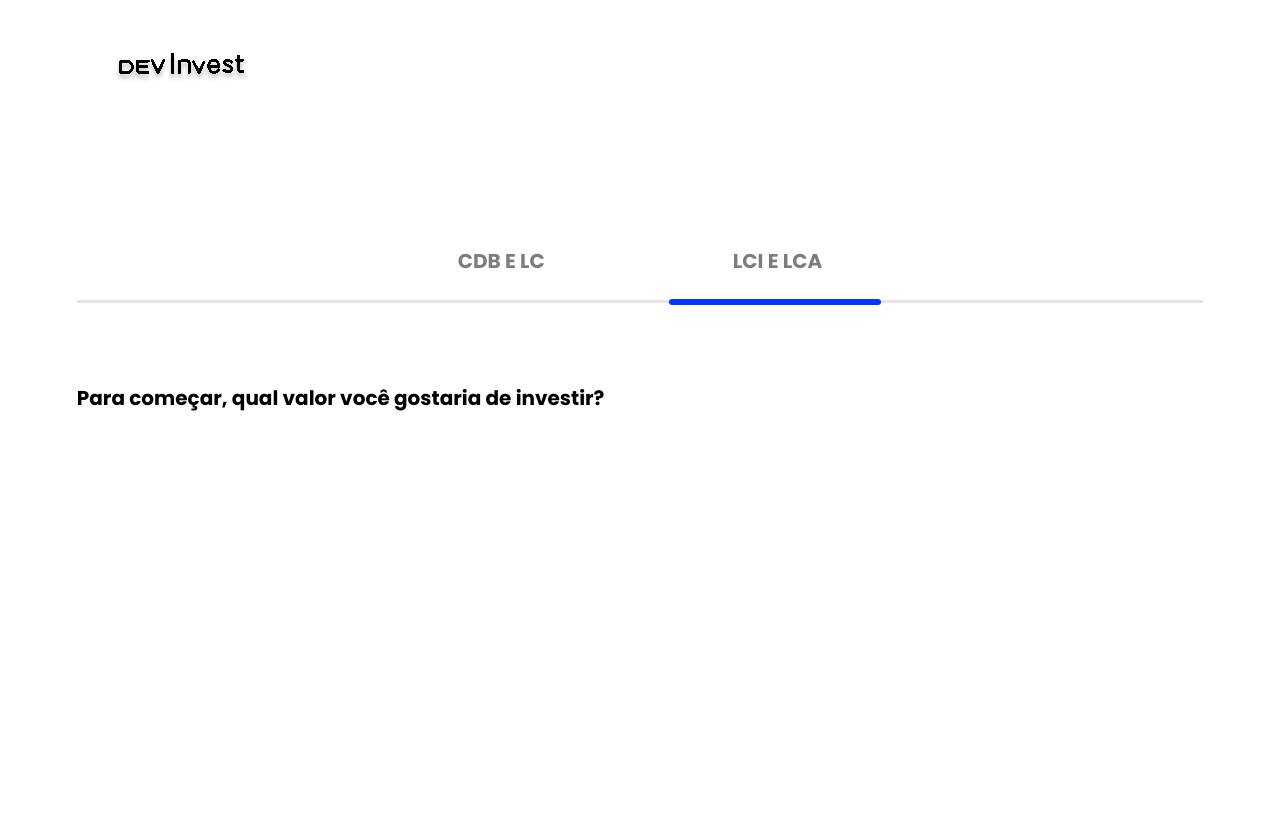
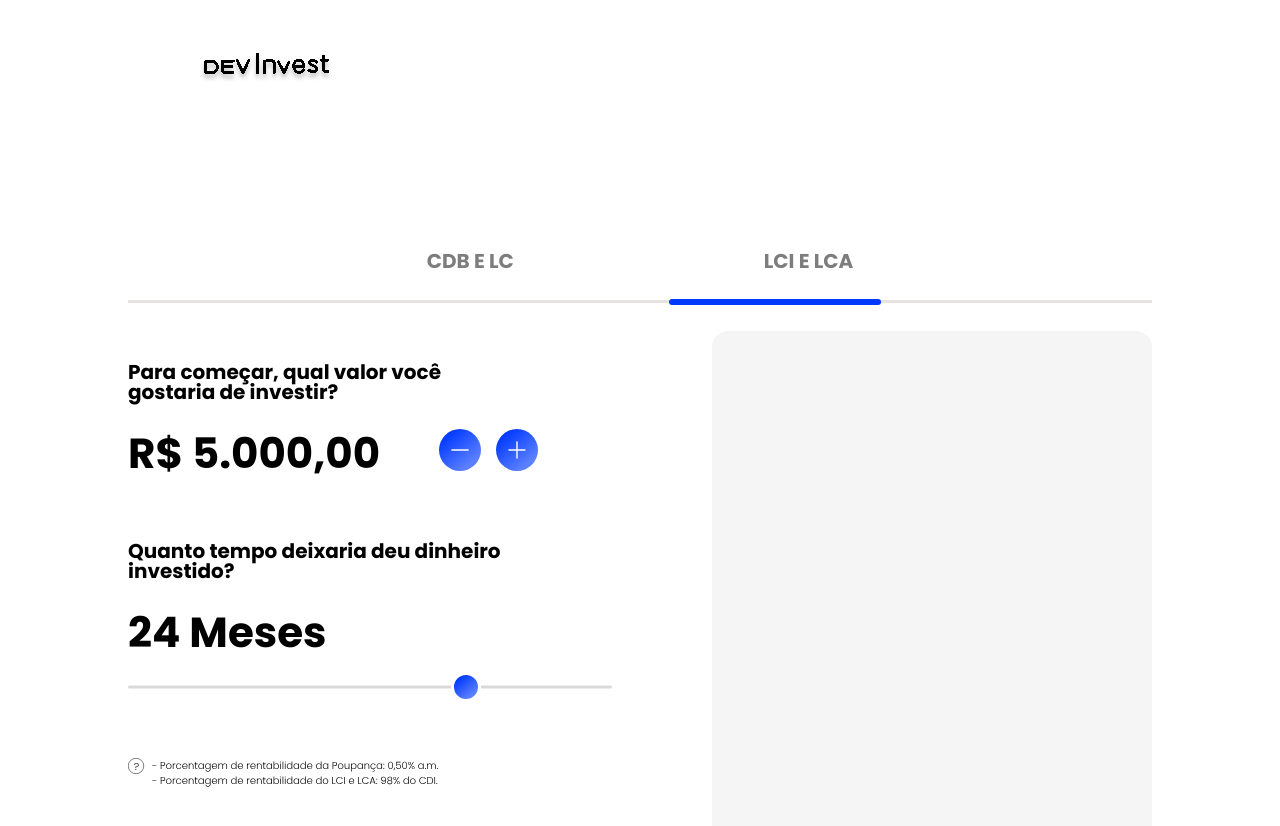
Before and after one commit to lindembergs/simulador-de-investimentos-v2, a plain HTML site: page index.html in a window 1280 px wide. Before the commit the page ends 800 px from the top, so only its background shows below. Drawn offline with Linux system fonts and the light colour scheme.

Commit message:
fim da estilizacao da primeira caixa de investimentos

```diff
--- a/assets/css/styles.css
+++ b/assets/css/styles.css
@@ -13,6 +13,8 @@ ul {
 }
 button {
   cursor: pointer;
+  border: none;
+  background-color: transparent;
 }
 body {
   width: 100%;
@@ -29,17 +31,17 @@ body {
   width: 120px;
   height: 18.5px;
   margin-top: 52px;
-  margin-left: 115px;
+  margin-left: 200px;
 }
 .investment-type-box {
   display: flex;
-  justify-content: center;
+  justify-content: space-around;
   align-items: center;
   height: 30px;
   margin-top: 202px;
   border-bottom: #e7e3e3 solid 3px;
   position: relative;
-  margin-inline: 6%;
+  margin-inline: 10%;
 }
 .investment-type-box::after {
   margin-left: 270px;
@@ -58,7 +60,7 @@ body {
   display: flex;
   flex-direction: row;
   align-items: center;
-  gap: 188px;
+  gap: 250px;
   margin-bottom: 50px;
   position: relative;
 }
@@ -74,14 +76,73 @@ body {
   justify-content: space-between;
   align-items: center;
   flex-wrap: wrap;
-  padding-inline: 6%;
+  padding-inline: 10%;
 }
 .investment-box {
-  margin-top: 80.5px;
+  width: 40%;
+  display: flex;
+  flex-direction: column;
 }
-.investment-box p {
+.investment-box p:first-child {
   font-size: 20px;
   font-weight: 700;
-  line-height: 30px;
+  line-height: 1.25rem;
+  text-align: left;
+  width: 318px;
+  margin-bottom: 20px;
+}
+.investment-box .time {
+  font-size: 20px;
+  font-weight: 700;
+  line-height: 1.25rem;
+  text-align: left;
+  margin-bottom: 20px;
+}
+.value-and-btn {
+  display: flex;
+  flex-direction: row;
+  justify-content: space-between;
+  align-items: center;
+  margin-bottom: 56px;
+}
+.value-and-btn span {
+  width: 262px;
+  height: 63px;
+  margin-top: 362px;
+  font-size: 2.625rem;
+  font-weight: 700;
+  line-height: 63px;
   text-align: left;
 }
+
+.btn button img {
+  width: 42px;
+  height: 42px;
+  margin-left: 10px;
+}
+
+.mounths {
+  font-size: 42px;
+  font-weight: 700;
+  line-height: 63px;
+  text-align: left;
+  width: 200px;
+}
+
+.medidor {
+  width: 100%;
+  display: flex;
+  margin-top: 8px;
+}
+
+.info {
+  margin-top: 56px;
+}
+
+.metric-box {
+  width: 440px;
+  height: 523px;
+  border-radius: 16px;
+  background-color: #f5f5f5;
+  margin-top: 28.5px;
+}
--- a/index.html
+++ b/index.html
@@ -23,6 +23,19 @@
       <div class="investment-container">
         <div class="investment-box">
           <p>Para começar, qual valor você gostaria de investir?</p>
+          <div class="value-and-btn">
+            <div><span>R$ 5.000,00</span></div>
+            <div class="btn">
+              <button><img src="assets/icons/btn_subtrai.svg" alt="" /></button>
+              <button><img src="assets/icons/btn_soma.svg" alt="" /></button>
+            </div>
+          </div>
+          <p class="time">Quanto tempo deixaria deu dinheiro investido?</p>
+          <span class="mounths">24 Meses</span>
+          <div class="medidor">
+            <img src="assets/icons/medidor.svg" alt="" />
+          </div>
+          <div class="info"><img src="assets/icons/info.svg" alt="" /></div>
         </div>
         <div class="metric-box"></div>
       </div>
```
Also changed, not shown: assets/icons/btn_soma.svg (added), assets/icons/btn_subtrai.svg (added), assets/icons/info.svg (added), assets/icons/medidor.svg (added), assets/icons/sinal+.png (added), assets/icons/sinal-.png (added).
